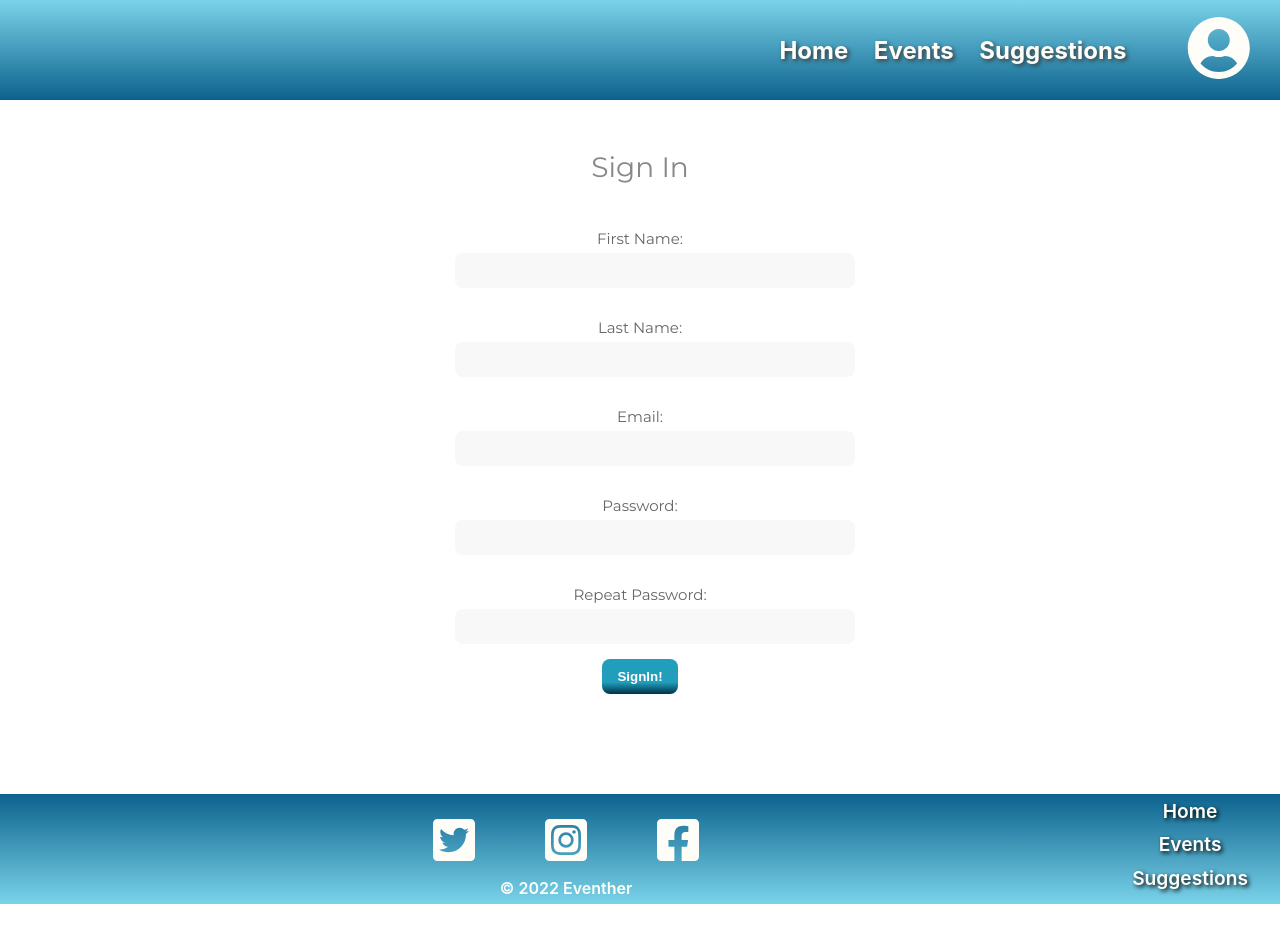
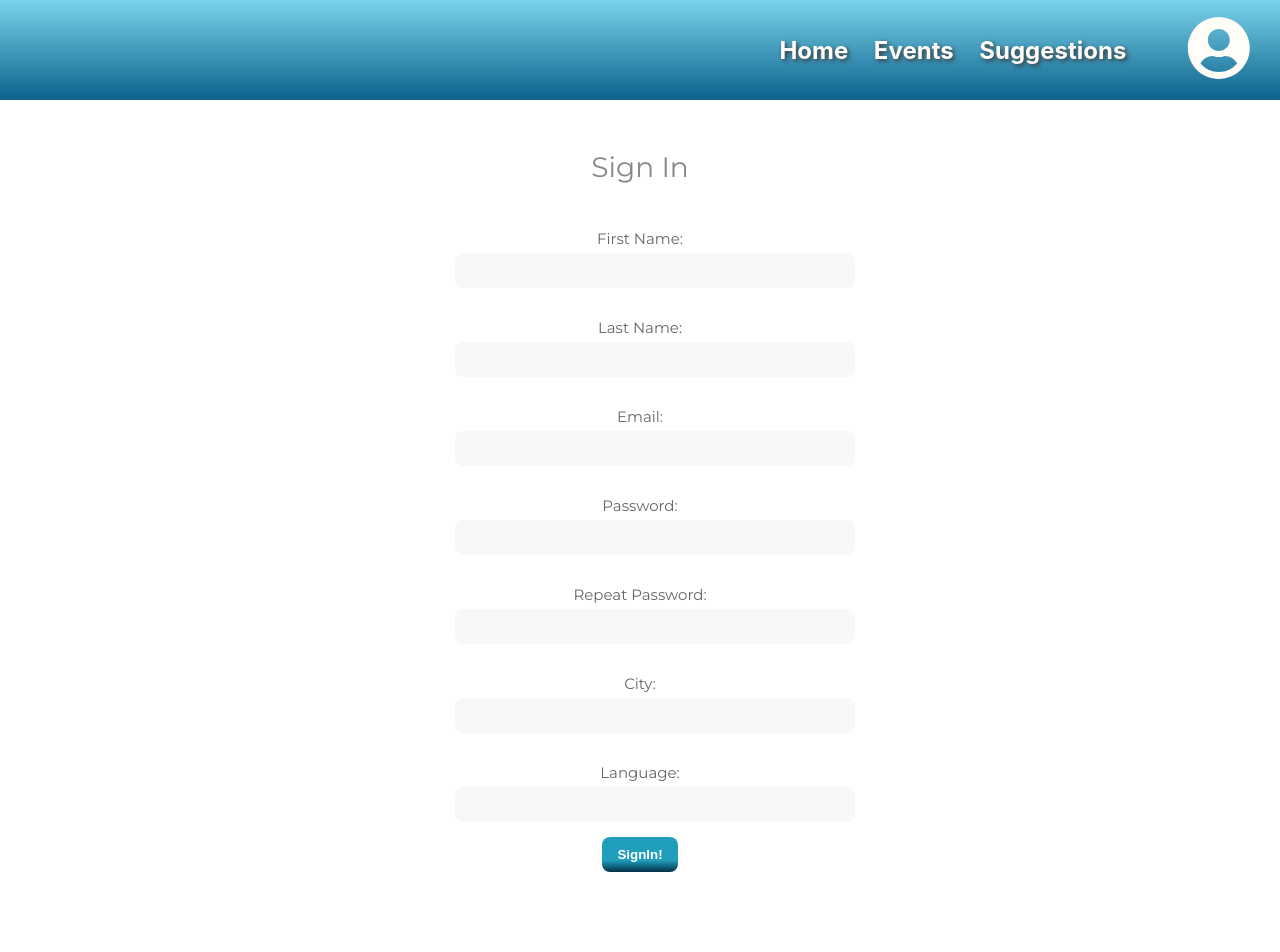
Before and after one commit to Eventher/eventher-weather-app, a React (Vite) app in the folder frontend/: page /signin in a window 1280 px wide. Shown: the top 952 px of the page. Before the commit the page ends 904 px from the top, so only its background shows below. Built offline with nearby package versions, Linux system fonts and the light colour scheme; no server answers.

Commit message:
signin functional

```diff
--- a/frontend/src/contexts/User/UserContext.jsx
+++ b/frontend/src/contexts/User/UserContext.jsx
@@ -1,3 +1,31 @@
+/* eslint-disable react/jsx-no-constructed-context-values */
+/* eslint-disable react/prop-types */
+import React, { useState, useEffect, createContext } from "react";
+import axios from "axios";
+
+const UserContext = createContext();
+export default UserContext;
+export function UserContextProvider({ children }) {
+  //* create state to store the movies
+  const [users, setUsers] = useState([]);
+  //* create movie handler for fetching movies
+  const fetchUsers = () => {
+    axios
+      .get("http://localhost:5000/users")
+      .then((response) => setUsers(response.data));
+  };
+  //* use useEffect to fetch movies on mounting
+  useEffect(() => {
+    fetchUsers();
+  }, []);
+  return (
+    <UserContext.Provider value={{ users, setUsers }}>
+      {children}
+    </UserContext.Provider>
+  );
+}
+
+// OLD CODE =================================================
 // /* eslint-disable react/prop-types */
 // import { createContext, useState, useEffect } from "react";
 // import axios from "axios";
@@ -33,30 +61,3 @@
 //     <UserContext.Provider value={[userData]}>{children}</UserContext.Provider>
 //   );
 // }
-
-/* eslint-disable react/jsx-no-constructed-context-values */
-/* eslint-disable react/prop-types */
-import React, { useState, useEffect, createContext } from "react";
-import axios from "axios";
-
-const UserContext = createContext();
-export default UserContext;
-export function UserContextProvider({ children }) {
-  //* create state to store the movies
-  const [users, setUsers] = useState([]);
-  //* create movie handler for fetching movies
-  const fetchUsers = () => {
-    axios
-      .get("http://localhost:5000/users")
-      .then((response) => setUsers(response.data));
-  };
-  //* use useEffect to fetch movies on mounting
-  useEffect(() => {
-    fetchUsers();
-  }, []);
-  return (
-    <UserContext.Provider value={{ users, setUsers }}>
-      {children}
-    </UserContext.Provider>
-  );
-}
--- a/frontend/src/pages/logInPage/LogIn.jsx
+++ b/frontend/src/pages/logInPage/LogIn.jsx
@@ -105,6 +105,7 @@ function LogIn() {
   // console.log(users);
   const [userLogin, setUserLogin] = useState();
   const [error, setError] = useState("");
+
   const Login = (details) => {
     // console.log(details);
     const logger = users
--- a/frontend/src/pages/signInPage/SignIn.jsx
+++ b/frontend/src/pages/signInPage/SignIn.jsx
@@ -1,53 +1,71 @@
+/* eslint-disable no-restricted-syntax */
 import React, { useState } from "react";
+import axios from "axios";
 import SignInForm from "./signInPageForm/SignInForm";
+
 import "./signInPageForm/Signin.css";
 
 function SignIn() {
-  const [newUser, setNewUser] = useState({ name: "", email: "", password: "" });
-  const [user, setUser] = useState({ name: "", email: "", password: "" });
+  const [newUser, setNewUser] = useState({
+    first_name: "",
+    last_name: "",
+    email: "",
+    city: "",
+    language: "",
+    entry: "",
+  });
+  // const [user, setUser] = useState({ name: "", email: "", entry: "" });
   const [error, setError] = useState("");
+  const [errorPass, setErrorPass] = useState("");
+
   // console.log(newUser);
   // console.log(user);
   // console.log(error);
 
   const Signin = (details) => {
-    // console.log("Logged in");
-    if (
-      (newUser.first_name || newUser.last_name) === "" &&
+    // console.log(details, "Logged in");
+
+    if (details.entry !== details.passwordRepeat) {
+      setErrorPass("Password do not match!");
+    } else if (
+      newUser.first_name === "" &&
       newUser.email === "" &&
-      newUser.password === ""
+      newUser.entry === ""
     ) {
-      //! ====================
-      //* SEND THIS DATA TO A NEW USER OBJECT IN DATABASE - PUSH TO DATABASE
-      //! ====================
       setNewUser({
         ...newUser,
-        name: details.first_name.concat(details.last_name),
+        first_name: details.first_name,
+        last_name: details.last_name,
         email: details.email,
-        password: details.password,
+        entry: details.entry,
       });
-      // console.log(newUser.name);
-      setUser({
-        ...user,
-        name: details.first_name.concat(details.last_name),
-        email: details.email,
-        password: details.password,
-      });
-      // console.log(newUser);
-      // console.log(user);
+      // .then((req) => req.body === newUser);
+
+      // setUser({
+      //   ...user,
+      //   name: details.first_name.concat(" ", details.last_name),
+      //   email: details.email,
+      //   password: details.entry,
+      // });
     } else {
       // console.log("User already signed in!");
       setError("User already signed in! Log In please!");
     }
+    axios
+      .post("http://localhost:5000/users", details)
+      .then((data) => {
+        console.log(data.status);
+        console.log(data.data);
+      })
+      .catch((err) => {
+        console.log(err);
+      });
   };
-
-  // useEffect(() => {
-  //   SignIn();
-  // }, []);
+  // console.log(newUser);
 
   const Logout = () => {
     // console.log("Logout");
-    setNewUser({ name: "", email: "" });
+    setNewUser({ first_name: "", email: "", entry: "" });
   };
   return (
     <div>
@@ -55,17 +73,16 @@ function SignIn() {
         <div className="signin-welcome">
           <h2 className="signin-formH2">
             Thanks for Signing In, <br />
-            <span className="signin-span-name">{newUser.name}</span>
+            <span className="signin-span-name">{newUser.first_name}</span>
           </h2>
           <button className="logout-button-none" type="button" onClick={Logout}>
             <h5 className="logout-button">LogOut!</h5>
           </button>
         </div>
       ) : (
-        <SignInForm Signin={Signin} error={error} />
+        <SignInForm Signin={Signin} error={error} errorPass={errorPass} />
       )}
     </div>
   );
 }
-
 export default SignIn;
--- a/frontend/src/pages/signInPage/signInPageForm/SignInForm.jsx
+++ b/frontend/src/pages/signInPage/signInPageForm/SignInForm.jsx
@@ -2,13 +2,14 @@
 import React, { useState } from "react";
 import "./Signin.css";
 
-function SignInForm({ Signin, error }) {
+function SignInForm({ Signin, error, errorPass }) {
   const [details, setDetails] = useState({
     first_name: "",
     last_name: "",
     email: "",
-    password: "",
-    passwordRepeat: "",
+    city: "",
+    language: "",
+    entry: "",
   });
 
   const submitHandler = (e) => {
@@ -21,7 +22,8 @@ function SignInForm({ Signin, error }) {
     <form className="signinForm" onSubmit={submitHandler}>
       <div className="signin-form-inner">
         <h2 className="signin-formH2">Sign In</h2>
-        {error !== "" ? <div className="error">{error}</div> : ""}
+        {(error !== "" ? <div className="error">{error}</div> : "") ||
+          (errorPass !== "" ? <div className="error">{errorPass}</div> : "")}
         <div className="signin-form-group">
           <label className="signin-formLabel" htmlFor="name">
             First Name:{" "}
@@ -74,10 +76,8 @@ function SignInForm({ Signin, error }) {
             type="password"
             name="password"
             id="password"
-            onChange={(e) =>
-              setDetails({ ...details, password: e.target.value })
-            }
-            value={details.password}
+            onChange={(e) => setDetails({ ...details, entry: e.target.value })}
+            value={details.entry}
           />{" "}
         </div>
         <div className="signin-form-group">
@@ -95,6 +95,34 @@ function SignInForm({ Signin, error }) {
             value={details.passwordRepeat}
           />
         </div>
+        <div className="signin-form-group">
+          <label className="signin-formLabel" htmlFor="city">
+            City:{" "}
+          </label>
+          <input
+            className="signin-formInput"
+            type="text"
+            name="city"
+            id="city"
+            onChange={(e) => setDetails({ ...details, city: e.target.value })}
+            value={details.city}
+          />
+        </div>
+        <div className="signin-form-group">
+          <label className="signin-formLabel" htmlFor="language">
+            Language:{" "}
+          </label>
+          <input
+            className="signin-formInput"
+            type="text"
+            name="language"
+            id="language"
+            onChange={(e) =>
+              setDetails({ ...details, language: e.target.value })
+            }
+            value={details.language}
+          />
+        </div>
         <input className="signin-formSubmit" type="submit" value="SignIn!" />
       </div>
     </form>
```
